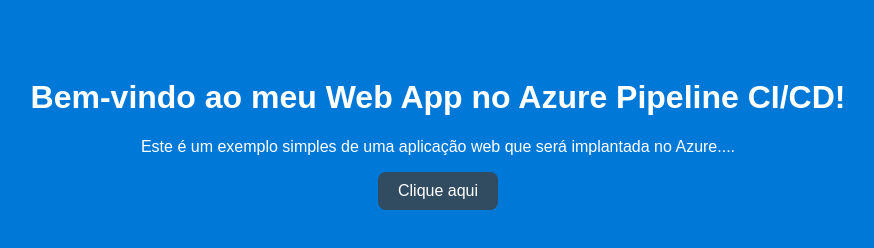
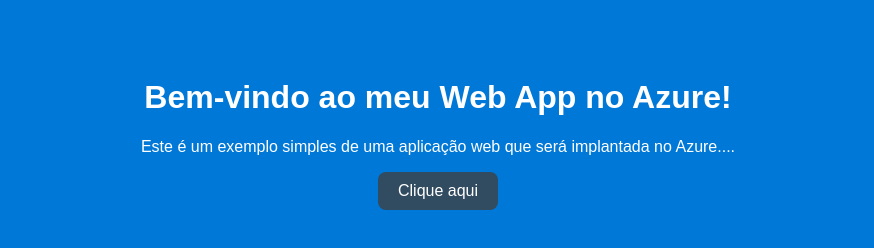
Before and after one commit to GilsonRavaiani/slotwebapp, a website: page index.html in a window 1280 px wide. Shown: the whole page, without its empty margins (202-1076 px from the left). Drawn offline with Linux system fonts and the light colour scheme.

Commit message:
Deletando linha 10

```diff
--- a/index.html
+++ b/index.html
@@ -7,7 +7,7 @@
     <link rel="stylesheet" href="styles.css">
 </head>
 <body>
-    <h1>Bem-vindo ao meu Web App no Azure Pipeline CI/CD!</h1>
+    <h1>Bem-vindo ao meu Web App no Azure!</h1>
     <p>Este é um exemplo simples de uma aplicação web que será implantada no Azure....</p>
 
     <button onclick="mostrarMensagem()">Clique aqui</button>
```
